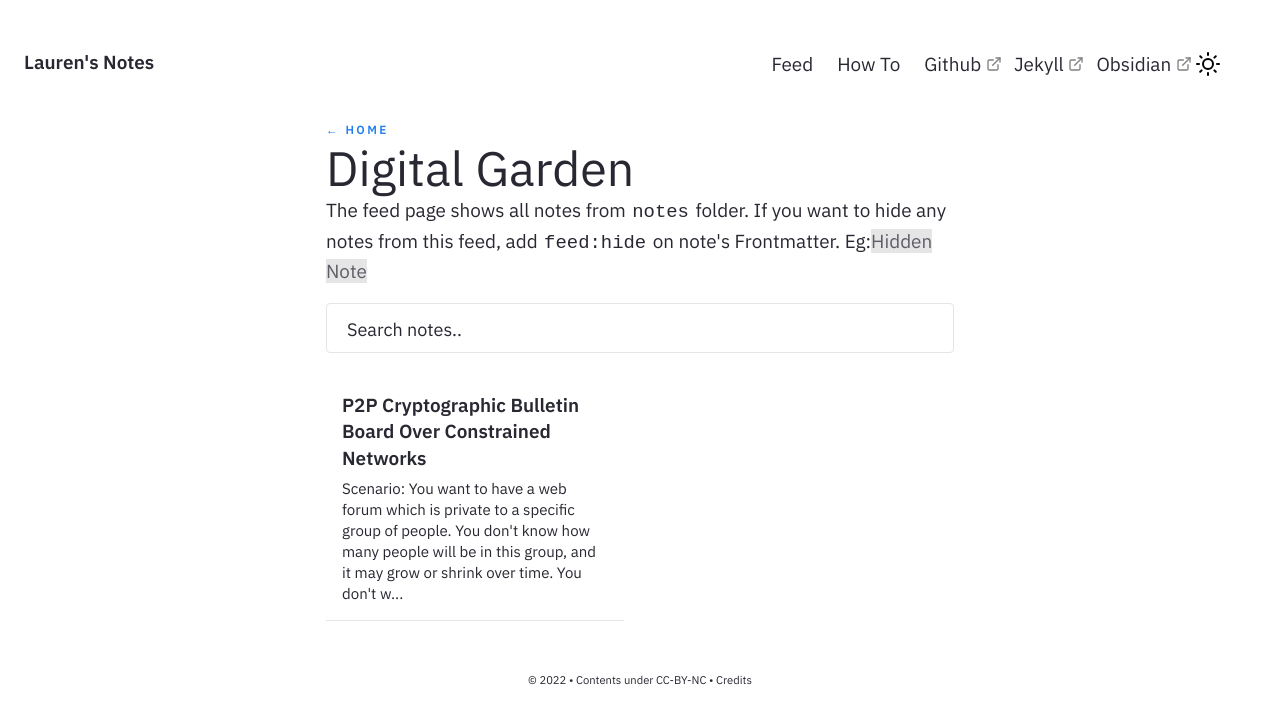
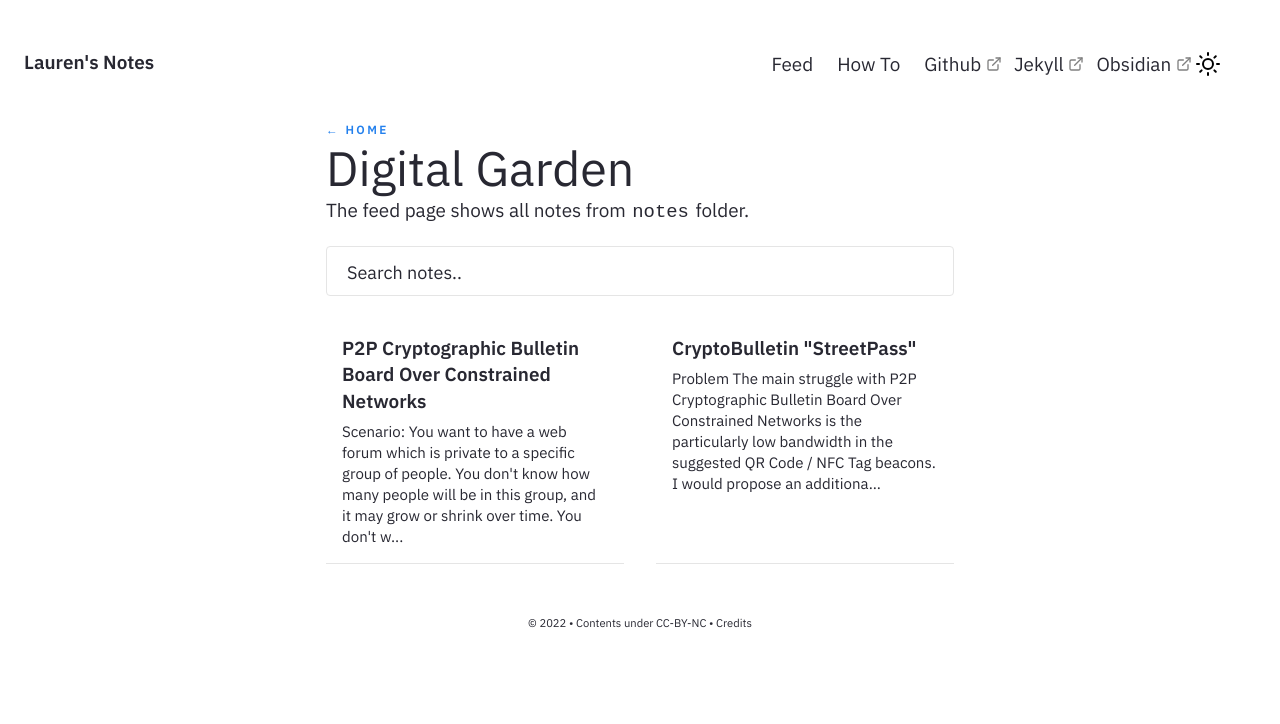
Before and after one commit to laurayco/laurayco.github.io, a Jekyll site: the page built from pages/notes.md, in a window 1280 px wide. Shown: the top 724 px of the page. Built offline with Jekyll 4.4.1, drawn with Linux system fonts in a browser that asks for light colours; part of the change alters nothing that is shown.

Commit message:
new note

```diff
--- /dev/null
+++ b/_notes/Public/CryptoBulletin StreetPass.md
@@ -0,0 +1,20 @@
+---
+title: CryptoBulletin "StreetPass"
+feed: show
+date: 2022-12-19
+tags: p2p
+---
+
+# Problem
+
+The main struggle with [[P2P Cryptographic Bulletin Board Over Constrained Networks]] is the particularly low bandwidth in the suggested QR Code / NFC Tag beacons. I would propose an additional kind of Beacon, which would require specialized hardware, and use loRa radio communications.
+
+# Inspiration
+
+If you're unfamiliar, [StreetPass](https://en.wikipedia.org/wiki/SpotPass_and_StreetPass#StreetPass) was a feature of the Nintendo 3DS which allowed users to passively share (gameplay) data with each other by having their consoles in close proximity to each other. I'm not as into the "nintendo console hacking" scene as I was when this was new, so I'm having a bit of trouble identifying the specific details on the communication protocols involved in StreetPass specifically.
+
+# Proposal
+
+Low energy device which utilizes loRA and a microSD card, with a usb-c port for charging and exposing the microSD card as bulk storage. While connected to a host, the device simply behaves as a bulk storage device. Files in the microSD card are envelopes for each bulletin board they're a member of. When not connected to a host, the device will cycle through an "outbox" directory, and broadcast any files found, and conversely it will also monitor for any transmissions it might receive, which can then be stored in an "inbox" directory. An optional config file can provide a block / allow list to discard irrelevant transmissions for which a user might not have a key. I would be curious to see if this device could fit in a comparable form factor to say, a [Tile.](https://www.tile.com/product/black-mate-premium?categorySlug=tile-mate)
+
+Alternatively...the Nintendo 3DS is [Notoriously Easy to hack](https://3ds.hacks.guide/) these days, and is an aging console. A homebrew app running on actual 3DS hardware could provide a relatively low entry barrier method of leveraging the literal OG StreetPass technology. The 3DS also has other features, like "[SpotPass](https://en.wikipedia.org/wiki/SpotPass_and_StreetPass#SpotPass)" and WiFi connectivity, potentially opening further use-cases for the hardware.
--- a/_notes/Public/P2P Cryptographic Bulletin Board Over Constrained Networks.md
+++ b/_notes/Public/P2P Cryptographic Bulletin Board Over Constrained Networks.md
@@ -2,6 +2,7 @@
 title: P2P Cryptographic Bulletin Board Over Constrained Networks
 feed: show
 date: 2022-12-19
+tags: p2p
 ---
 
 # Scenario:
--- a/pages/notes.md
+++ b/pages/notes.md
@@ -5,4 +5,4 @@ feedformat: card
 title: Digital Garden
 ---
 
-The feed page shows all notes from `notes` folder. If you want to hide any notes from this feed, add `feed:hide` on note's Frontmatter. Eg:[[Hidden Note]]
+The feed page shows all notes from `notes` folder.
```
